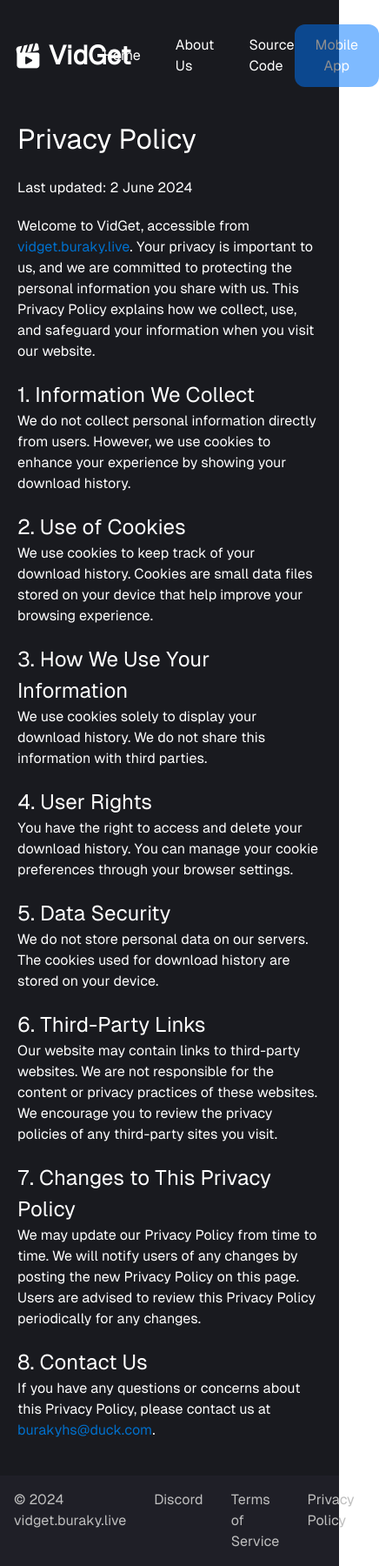
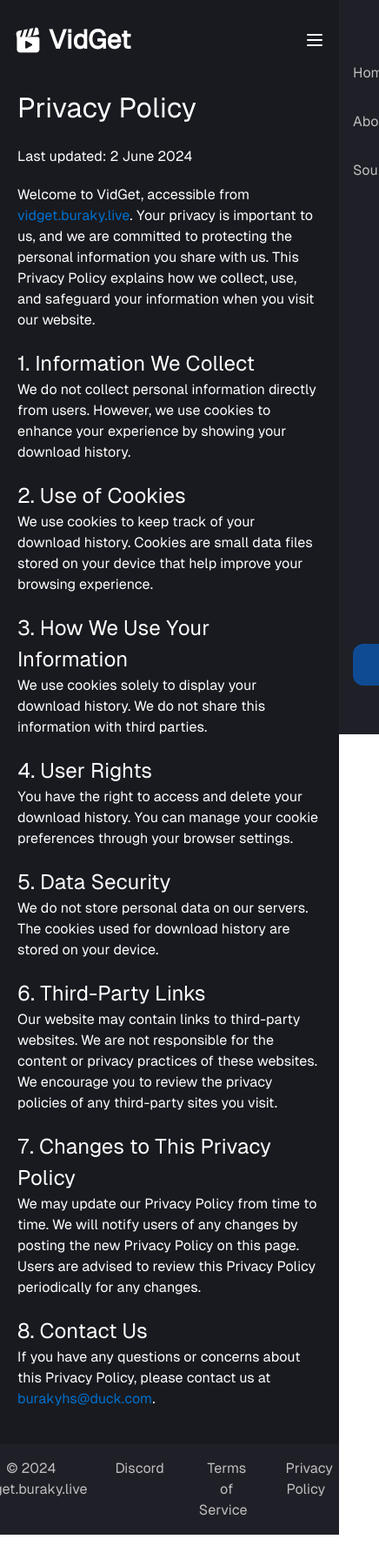
Before and after one commit to BurakYs/VidGet, a SvelteKit app in the folder client/: page /legal/privacy in a window 390 px wide. Shown: the whole page at 87% size, 436 px wide, since content can reach past the window. After the commit the page ends 1764 px from the top, so only its background shows below. Built offline with nearby package versions, Linux system fonts and the light colour scheme.

Commit message:
Add some responsiveness

```diff
--- /dev/null
+++ b/client/src/components/Footer/Footer.svelte
@@ -0,0 +1,22 @@
+<script>
+    import config from '$config';
+
+    const footerNavItems = [
+        { name: 'Discord', href: config.discordUrl },
+        { name: 'Terms of Service', href: '/legal/terms' },
+        { name: 'Privacy Policy', href: '/legal/privacy' }
+    ];
+</script>
+
+<footer class="bg-secondary py-4 text-secondary-text text-center">
+    <div class="container mx-auto">
+        <div class="flex justify-center">
+            <p class="mr-8">© {new Date().getFullYear()} {config.hostname}</p>
+            {#each footerNavItems as item}
+                <p class="mr-8">
+                    <a class="mr-2 hover:underline" href={item.href}>{item.name}</a>
+                </p>
+            {/each}
+        </div>
+    </div>
+</footer>
--- /dev/null
+++ b/client/src/components/Navbar/Navbar.svelte
@@ -0,0 +1,92 @@
+<script lang="ts">
+    import { onMount } from 'svelte';
+
+    const navbarItems = [
+        { name: 'Home', href: '/' },
+        { name: 'About Us', href: '/about' },
+        { name: 'Source Code', href: 'https://github.com/BurakYs/VidGet' }
+    ];
+
+    let isSidebarOpen = false;
+
+    function toggleSidebar() {
+        isSidebarOpen = !isSidebarOpen;
+    }
+
+    function closeSidebar() {
+        isSidebarOpen = false;
+    }
+
+    onMount(() => {
+        document.addEventListener('click', handleClickOutside, true);
+    });
+
+    function handleClickOutside(event: MouseEvent) {
+        const sidebar = document.getElementById('sidebar');
+        if (sidebar && !sidebar.contains(event.target as Node) && isSidebarOpen) {
+            closeSidebar();
+        }
+    }
+</script>
+
+<div class="w-full p-4 mt-3">
+    <div class="container mx-auto flex items-center">
+        <div class="flex items-center flex-1">
+            <a href="/">
+                <div class="flex items-center">
+                    <img src="/icon.png" alt="Logo" width="32" height="32" class="mr-2">
+                    <div class="text-3xl font-semibold">VidGet</div>
+                </div>
+            </a>
+        </div>
+        <div class="hidden sm:flex space-x-10 justify-center">
+            {#each navbarItems as item}
+                <a href={item.href} class="hover:underline">{item.name}</a>
+            {/each}
+        </div>
+        <div class="flex-1 flex justify-end">
+            <button type="button" class="sm:hidden cursor-pointer" on:click={toggleSidebar}>
+                <svg xmlns="http://www.w3.org/2000/svg" fill="none" viewBox="0 0 24 24" stroke="currentColor"
+                     class="h-6 w-6">
+                    <path stroke-linecap="round" stroke-linejoin="round" stroke-width="2"
+                          d="M4 6h16M4 12h16M4 18h16"></path>
+                </svg>
+            </button>
+        </div>
+    </div>
+</div>
+
+<div
+        class={`fixed top-0 left-0 w-full h-full bg-black transition-opacity duration-200 ease-in-out ${isSidebarOpen ? 'opacity-50' : 'opacity-0 pointer-events-none'}`}
+        on:keydown={closeSidebar}
+        role="button"
+        tabindex="0"
+></div>
+
+<div id="sidebar"
+     class={`fixed top-0 right-0 w-64 h-full bg-secondary transform transition-transform duration-200 ease-in-out ${isSidebarOpen ? 'translate-x-0' : 'translate-x-full'} `}>
+    <div class="flex flex-col h-full">
+        <div class="flex justify-end p-4">
+            <button on:click={closeSidebar} class="text-white">
+                <svg xmlns="http://www.w3.org/2000/svg" fill="none" viewBox="0 0 24 24" stroke="currentColor"
+                     class="h-6 w-6">
+                    <path stroke-linecap="round" stroke-linejoin="round" stroke-width="2"
+                          d="M6 18L18 6M6 6l12 12"></path>
+                </svg>
+            </button>
+        </div>
+        <div class="flex-1">
+            {#each navbarItems as item}
+                <a href={item.href} class="block p-4 text-secondary-text font-light">{item.name}</a>
+            {/each}
+        </div>
+        <div class="p-4">
+            <a href="/">
+                <button class="bg-primary-button w-full text-white py-3 px-6 rounded-xl mb-10 disabled:opacity-50"
+                        disabled={true}>
+                    Mobile App
+                </button>
+            </a>
+        </div>
+    </div>
+</div>
--- a/client/src/config.ts
+++ b/client/src/config.ts
@@ -1,4 +1,6 @@
 export default {
+    hostname: 'vidget.buraky.live',
+    discordUrl: 'https://discord.gg/z8aBnDa6Xa',
     rootUrl: process.env.NODE_ENV === 'development' ? 'http://localhost:3000' : 'https://vidget-api.buraky.live',
     cdnUrl: 'https://cdn.buraky.live',
     scrapers: {
--- a/client/src/routes/+layout.svelte
+++ b/client/src/routes/+layout.svelte
@@ -1,39 +1,15 @@
 <script lang="ts">
     import '$lib/styles/app.css';
+    import Navbar from '$components/Navbar/Navbar.svelte';
+    import Footer from '$components/Footer/Footer.svelte';
 </script>
 
 <svelte:head>
     <title>VidGet</title>
 </svelte:head>
 
-<main class="flex flex-col min-h-screen justify-between bg-primary text-white">
-    <div class="w-full p-4 mt-3">
-        <div class="container mx-auto flex justify-between items-center">
-            <a href="/">
-                <div class="flex items-center">
-                    <img src="/icon.png" alt="Logo" width="32" height="32" class="mr-2">
-                    <div class="text-3xl font-semibold">VidGet</div>
-                </div>
-            </a>
-            <div class="flex space-x-10 items-center">
-                <a href="/" class="hover:underline">Home</a>
-                <a href="/about" class="hover:underline">About Us</a>
-                <a href="https://github.com/BurakYs/VidGet" class="hover:underline">Source Code</a>
-            </div>
-            <a href="/">
-                <button class="bg-primary-button text-white py-3 px-6 rounded-xl disabled:opacity-50" disabled={true}>
-                    Mobile App
-                </button>
-            </a>
-        </div>
-    </div>
+<main class="flex flex-col min-h-screen bg-primary text-white">
+    <Navbar/>
     <slot/>
-    <div class="bg-secondary flex items-center p-4 text-secondary-text">
-        <div class="mx-auto flex">
-            <p class="mr-8">© 2024 vidget.buraky.live</p>
-            <p class="mr-8"><a href="https://discord.gg/z8aBnDa6Xa" class="hover:underline">Discord</a></p>
-            <p class="mr-8"><a href="/legal/terms" class="hover:underline">Terms of Service</a></p>
-            <p><a href="/legal/privacy" class="hover:underline">Privacy Policy</a></p>
-        </div>
-    </div>
+    <Footer/>
 </main>
--- a/client/src/routes/about/+page.svelte
+++ b/client/src/routes/about/+page.svelte
@@ -3,8 +3,8 @@
 </svelte:head>
 
 <div class="container mx-auto flex flex-col items-center justify-center flex-grow p-4 text-center text-white">
-    <h1 class="text-5xl font-semibold mb-2">About Our Project</h1>
-    <p class="mb-8 text-secondary-text text-lg">
+    <h1 class="text-5xl font-semibold mb-4">About Our Project</h1>
+    <p class="mb-8 text-secondary-text">
         This is a project that allows users to download videos from various social media platforms.<br>
         We are committed to providing a service that is free of ads, tracking, and unnecessary complications.<br>
         Our goal is to make the process of downloading videos as simple and straightforward as possible.
--- a/client/src/routes/legal/privacy/+page.svelte
+++ b/client/src/routes/legal/privacy/+page.svelte
@@ -1,3 +1,7 @@
+<script lang="ts">
+    import config from '$config';
+</script>
+
 <svelte:head>
     <title>Privacy Policy</title>
 </svelte:head>
@@ -6,7 +10,7 @@
     <h1>Privacy Policy</h1>
     <p>Last updated: 2 June 2024</p>
 
-    <p>Welcome to VidGet, accessible from <a href="https://vidget.buraky.live">vidget.buraky.live</a>. Your privacy
+    <p>Welcome to VidGet, accessible from <a href="/">{config.hostname}</a>. Your privacy
         is important to us, and we are committed to protecting the personal information you share with us. This
         Privacy Policy explains how we collect, use, and safeguard your information when you visit our website.</p>
 
```
